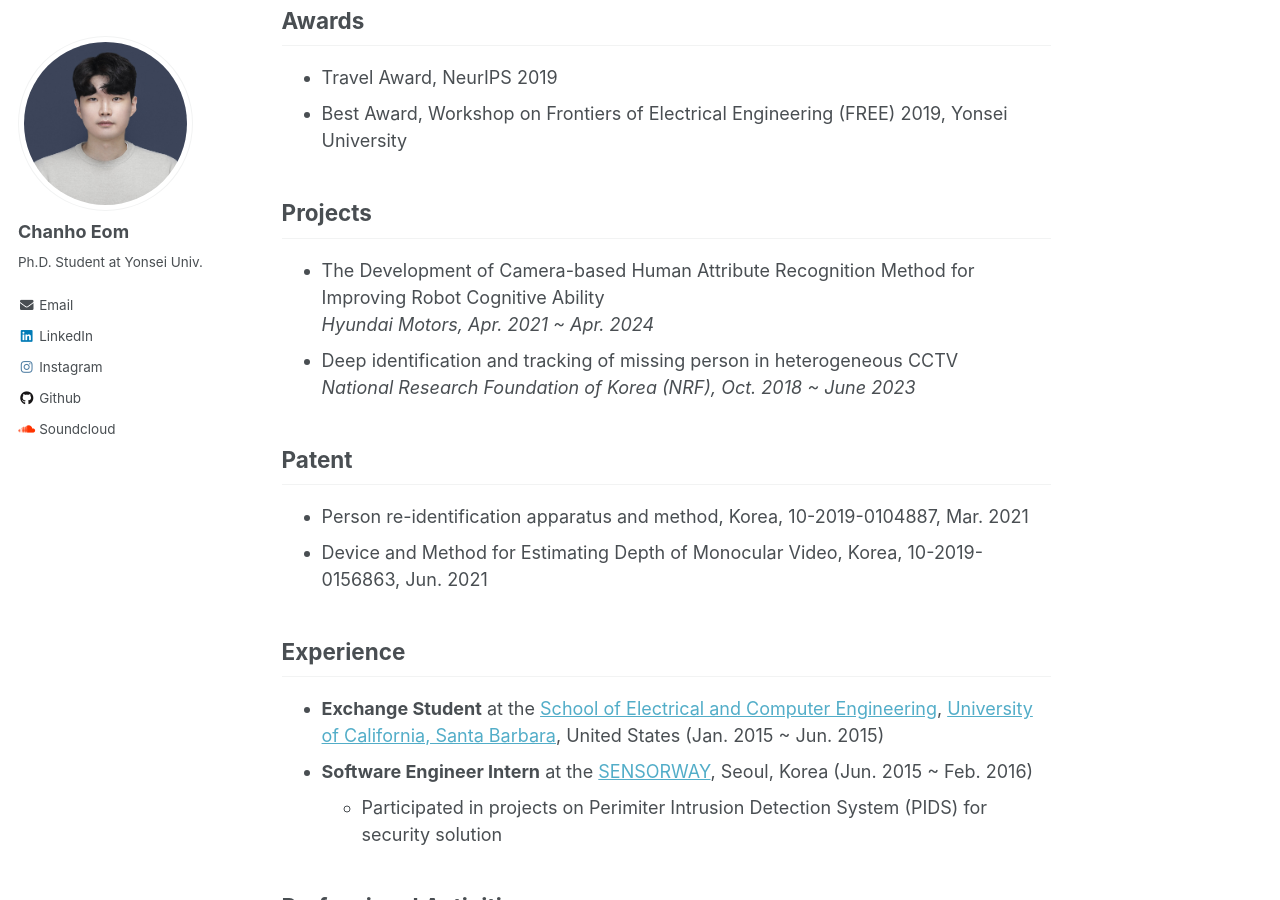
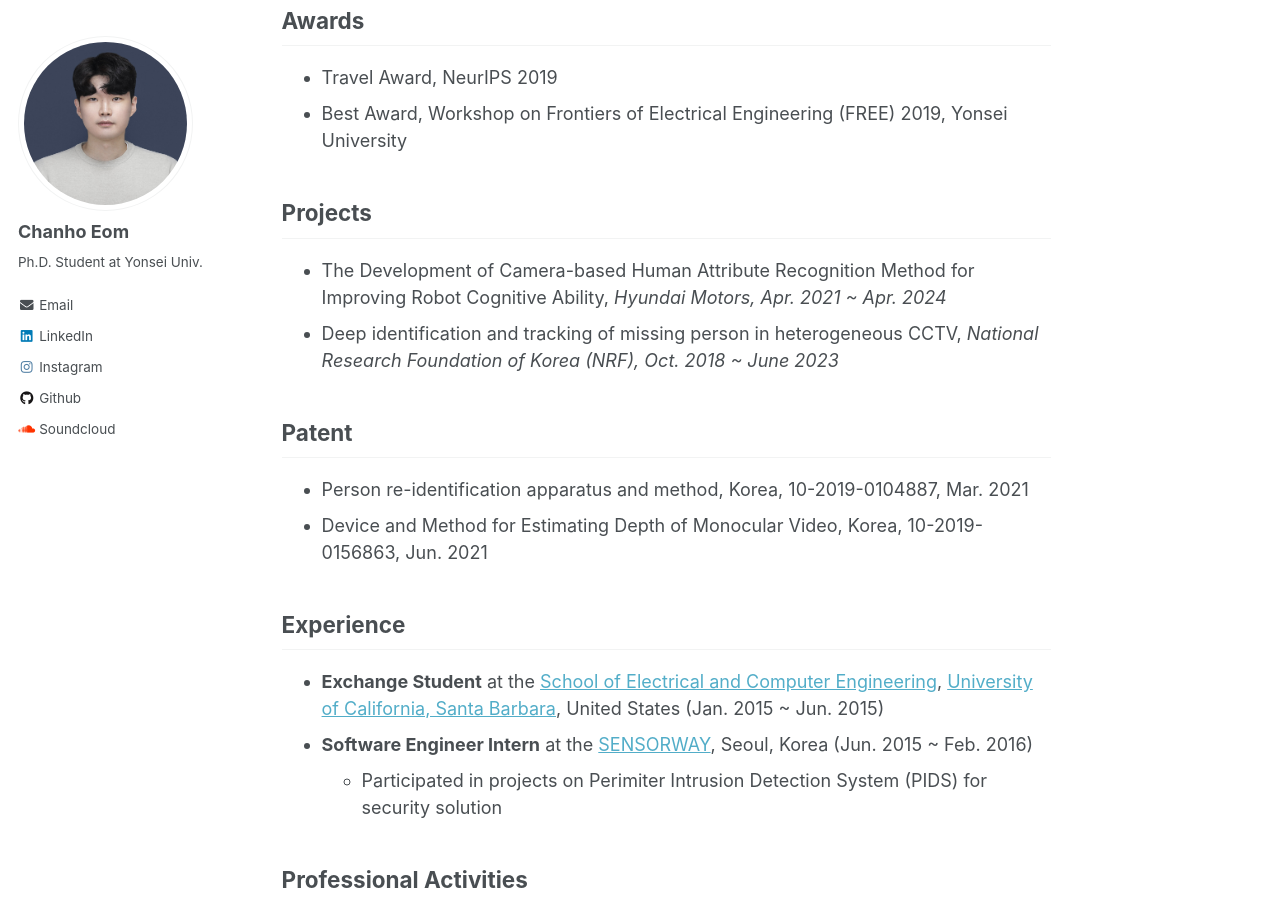
Before and after one commit to chanhoeom/chanhoEom.github.io, a Jekyll site: the page built from _pages/about.md, in a window 1280 px wide and 900 px high, scrolled down 1272 px. Built offline with Jekyll 4.4.1, drawn with Linux system fonts in a browser that asks for light colours.

```diff
--- a/_pages/about.md
+++ b/_pages/about.md
@@ -51,10 +51,8 @@ Chanho Eom, Hyunjong Park, and Bumsub Ham
 * Best Award, Workshop on Frontiers of Electrical Engineering (FREE) 2019, Yonsei University
 
 ## Projects
-* The Development of Camera-based Human Attribute Recognition Method for Improving Robot Cognitive Ability
-*Hyundai Motors, Apr. 2021 ~ Apr. 2024*
-* Deep identification and tracking of missing person in heterogeneous CCTV
-*National Research Foundation of Korea (NRF), Oct. 2018 ~ June 2023*
+* The Development of Camera-based Human Attribute Recognition Method for Improving Robot Cognitive Ability, *Hyundai Motors, Apr. 2021 ~ Apr. 2024*
+* Deep identification and tracking of missing person in heterogeneous CCTV, *National Research Foundation of Korea (NRF), Oct. 2018 ~ June 2023*
 
 ## Patent
 * Person re-identification apparatus and method, Korea, 10-2019-0104887, Mar. 2021
```
